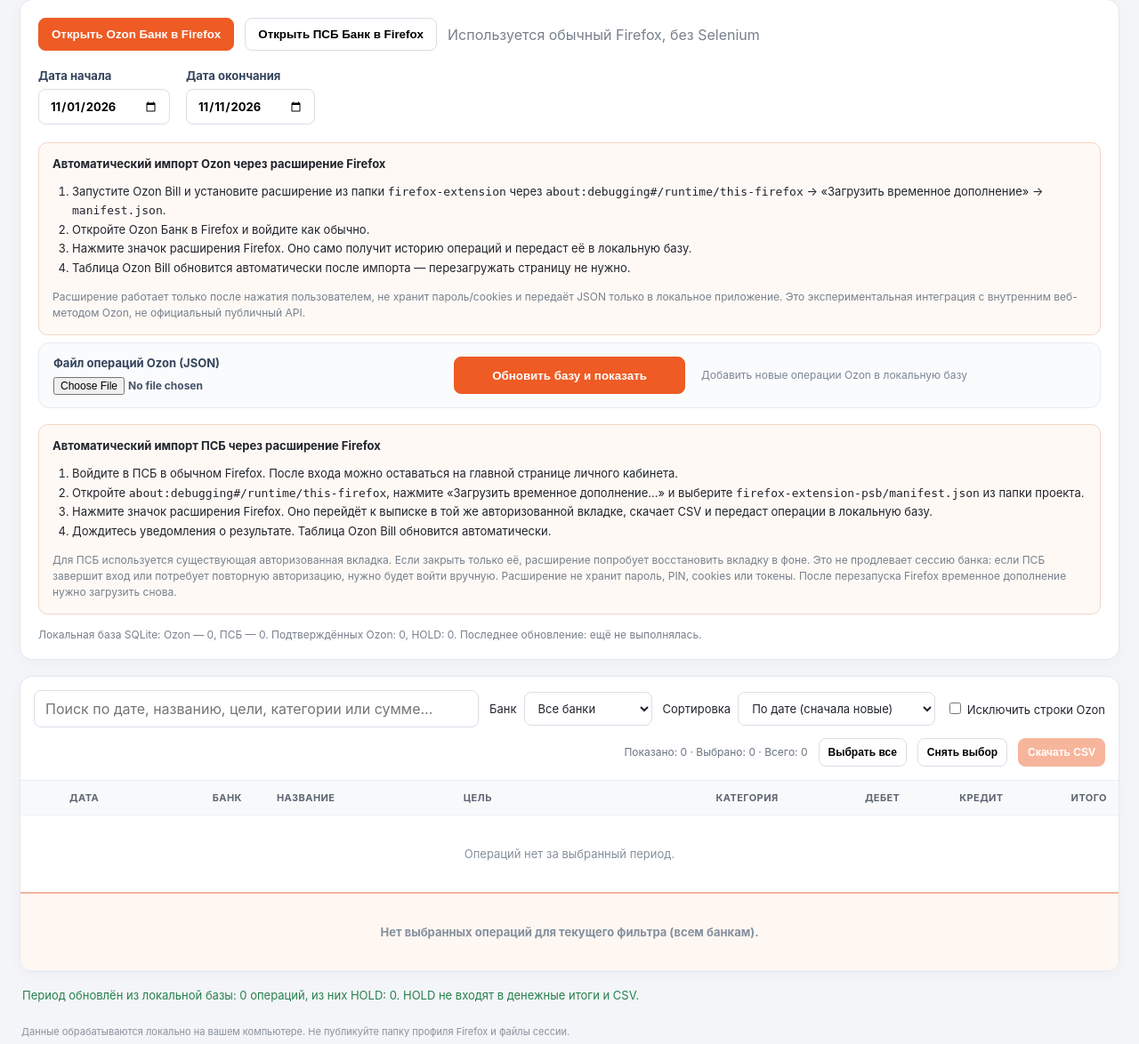
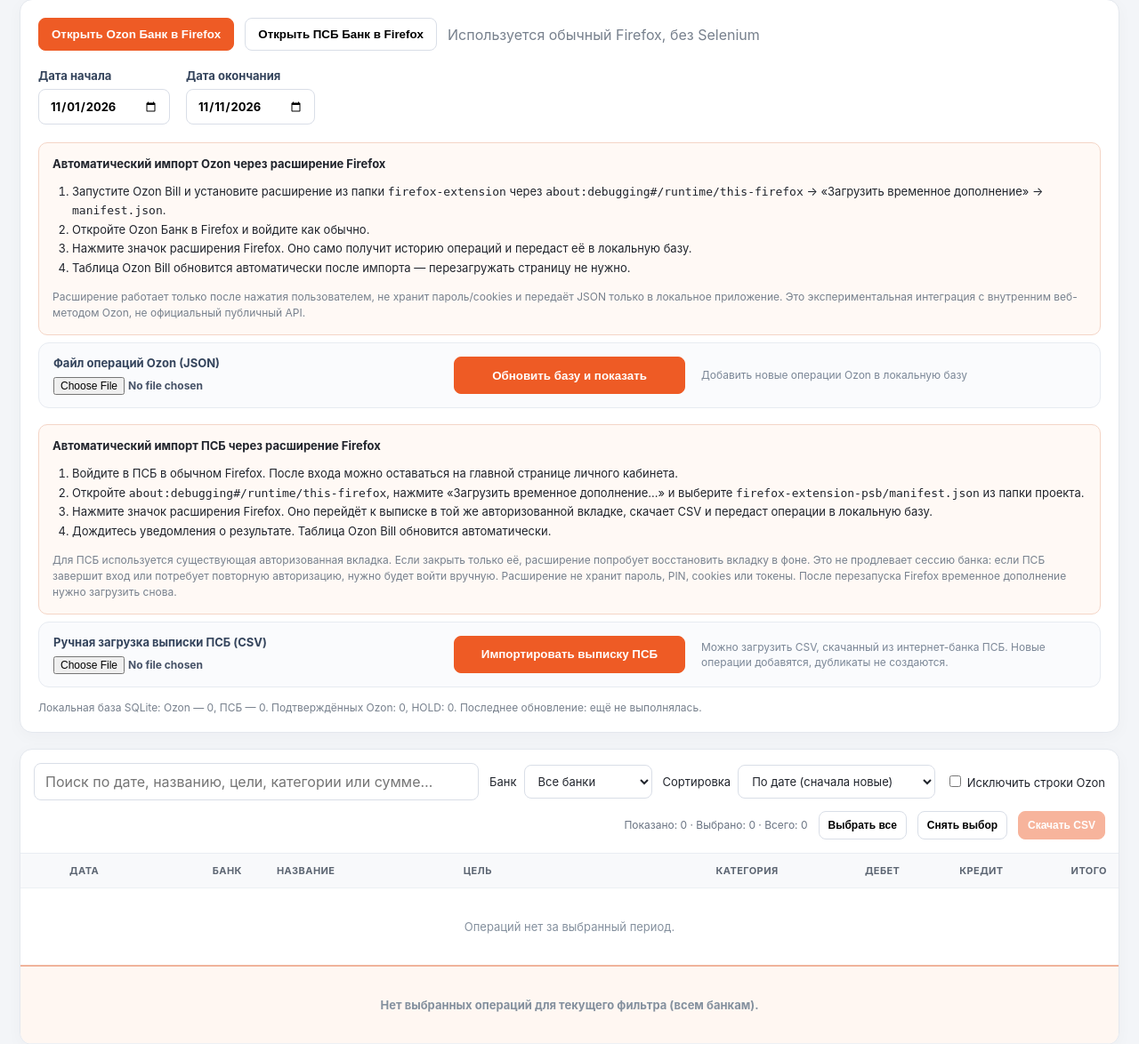
Before and after one commit to definitly486/ozon-export-python, a Flask app: page / in a window 1280 px wide. Shown: the part 164-1338 px from the top of the page at 89% size. Run offline with Flask 3, Linux system fonts and the light colour scheme; data that the repository does not hold is empty.

Commit message:
Restore manual PSB CSV upload control

```diff
--- a/templates/index.html
+++ b/templates/index.html
@@ -40,6 +40,13 @@
         </ol>
         <p class="hint">Для ПСБ используется существующая авторизованная вкладка. Если закрыть только её, расширение попробует восстановить вкладку в фоне. Это не продлевает сессию банка: если ПСБ завершит вход или потребует повторную авторизацию, нужно будет войти вручную. Расширение не хранит пароль, PIN, cookies или токены. После перезапуска Firefox временное дополнение нужно загрузить снова.</p>
       </div>
+      <div class="import-grid psb-manual-import">
+        <div class="import-row">
+          <label class="file-label">Ручная загрузка выписки ПСБ (CSV)<input id="psbSourceFile" type="file" accept=".csv,text/csv"></label>
+          <button id="psbLoad" type="button" class="primary import-action">Импортировать выписку ПСБ</button>
+          <span class="import-note">Можно загрузить CSV, скачанный из интернет-банка ПСБ. Новые операции добавятся, дубликаты не создаются.</span>
+        </div>
+      </div>
       <div id="dbStatus" class="hint">Загружаю состояние локальной базы…</div>
     </section>
     <section class="panel table-panel">
```
